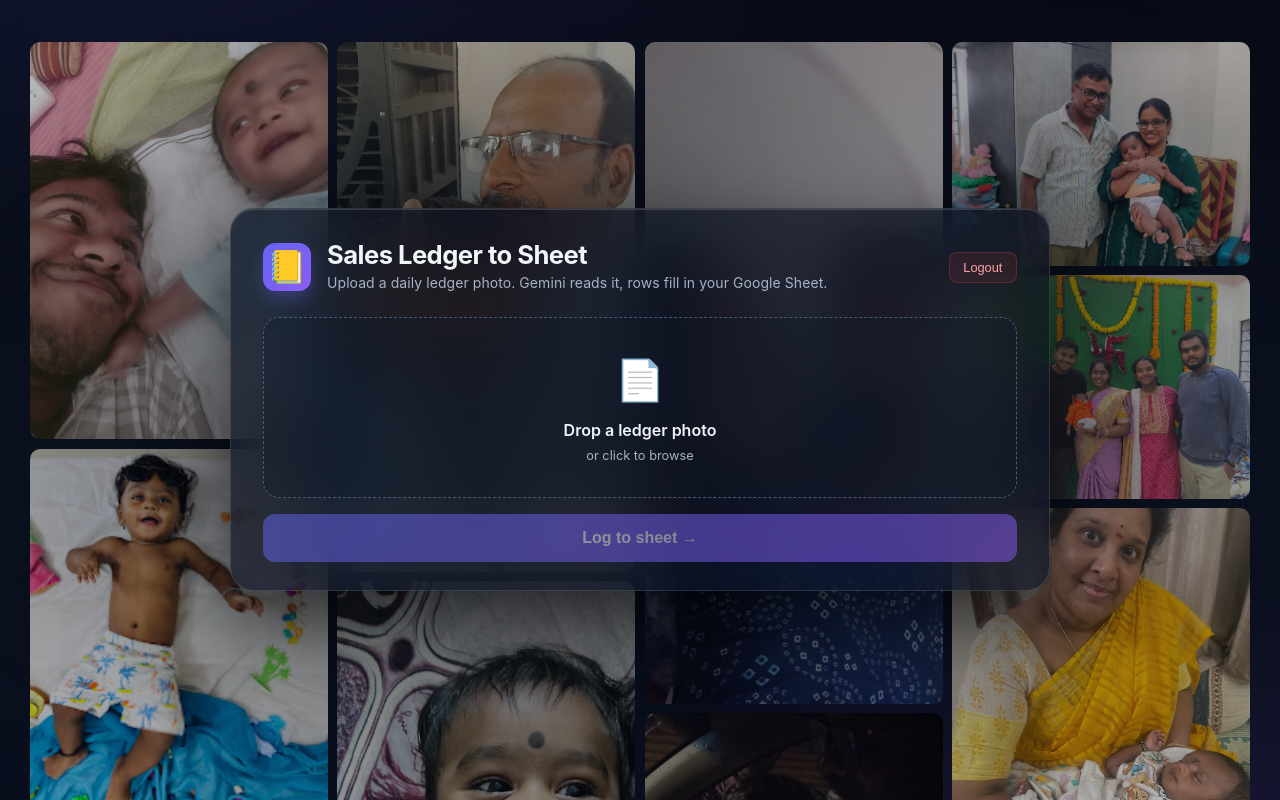
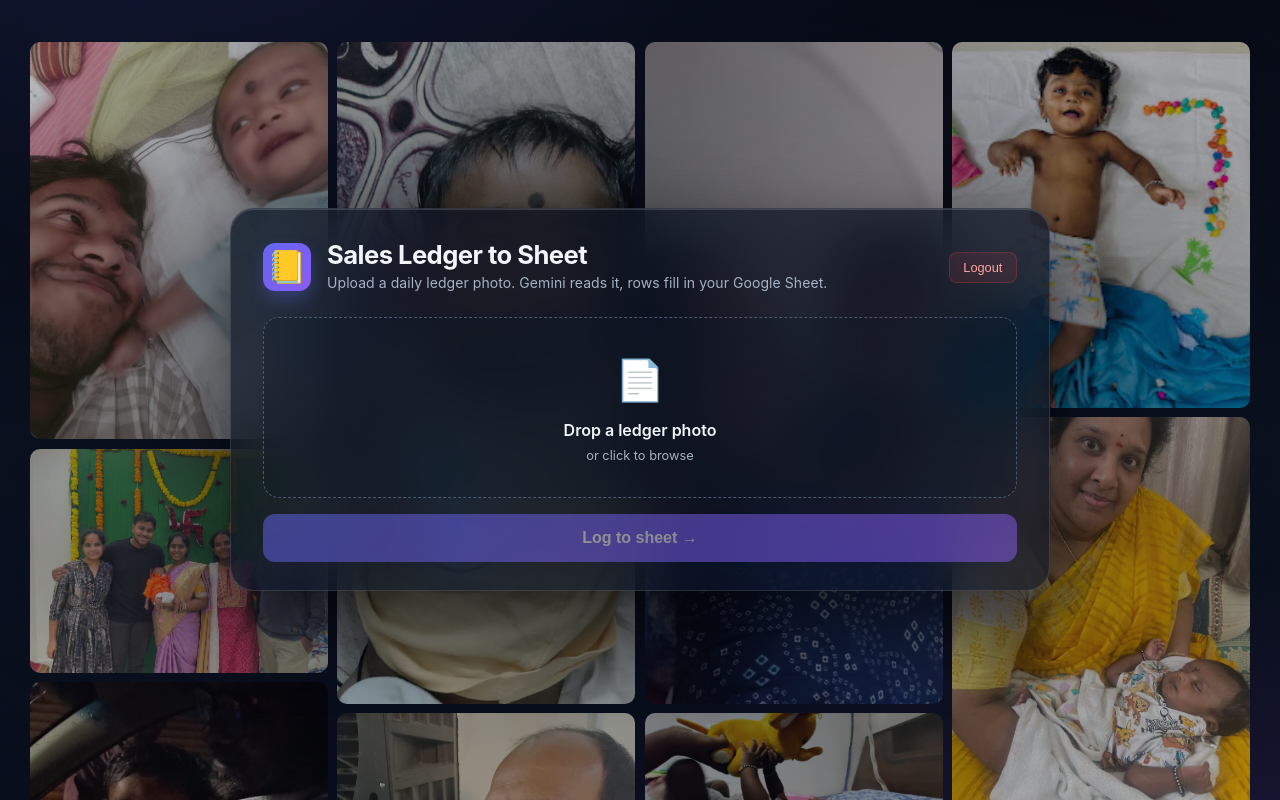
Before and after one commit to Tribhuvan-26/animal-nutrition, a Next.js app: page / in a window 1280 px wide. Shown: the top 800 px of the page. Built offline with nearby package versions, Linux system fonts and the light colour scheme.

Commit message:
hydration fix

```diff
--- a/app/components/PhotoMasonry.js
+++ b/app/components/PhotoMasonry.js
@@ -1,4 +1,6 @@
 'use client';
+
+import { useEffect, useState } from 'react';
 
 const PHOTOS = [
   '/photos/photo1.jpg',
@@ -18,7 +20,10 @@ const PHOTOS = [
 // (see .card-overlay in globals.css) so photos are visible behind it.
 // Shuffles photos once per mount so the order varies and no two duplicates land adjacent.
 export default function PhotoMasonry({ columns = 4 }) {
-  const items = shuffle(PHOTOS);
+  // Shuffle after mount, not during render: Math.random() at render time makes the
+  // server and client pick different orders, which is a hydration mismatch.
+  const [items, setItems] = useState(PHOTOS);
+  useEffect(() => setItems(shuffle(PHOTOS)), []);
 
   return (
     <div className="masonry-bg">
```
